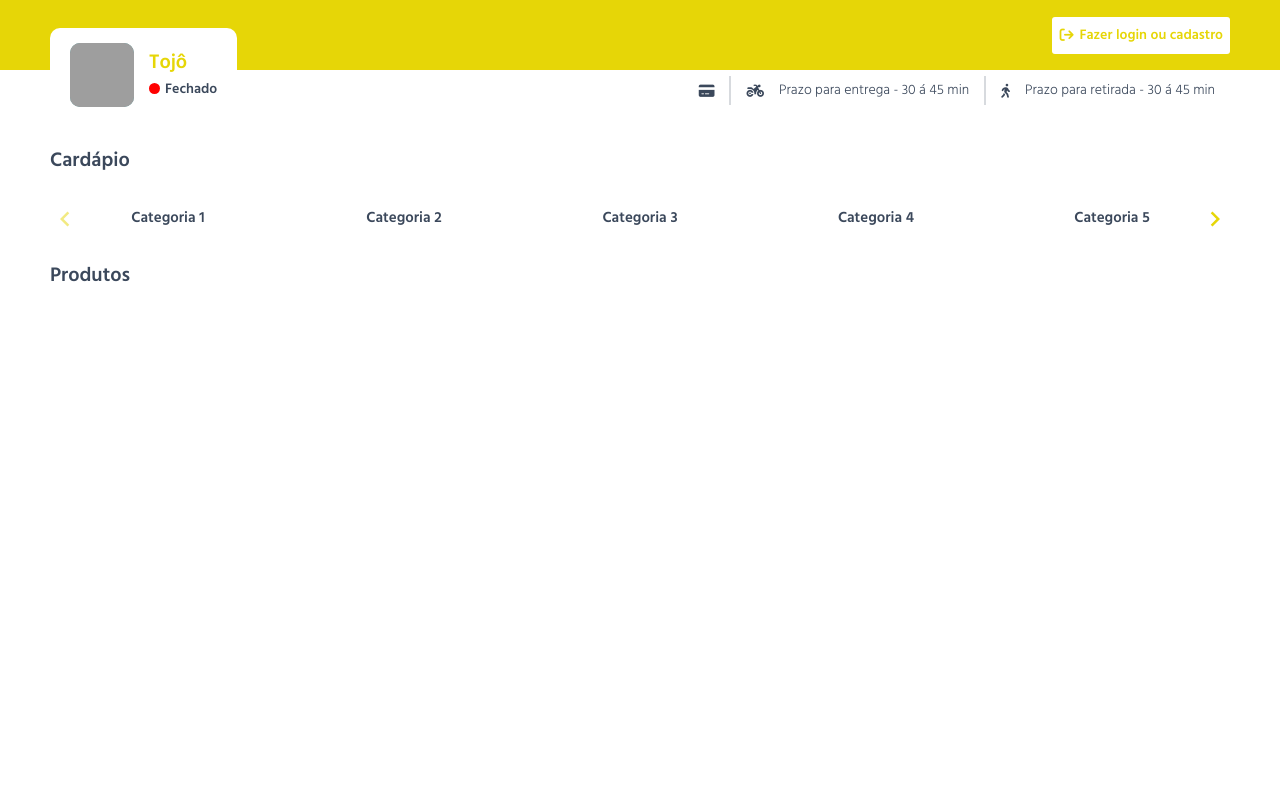
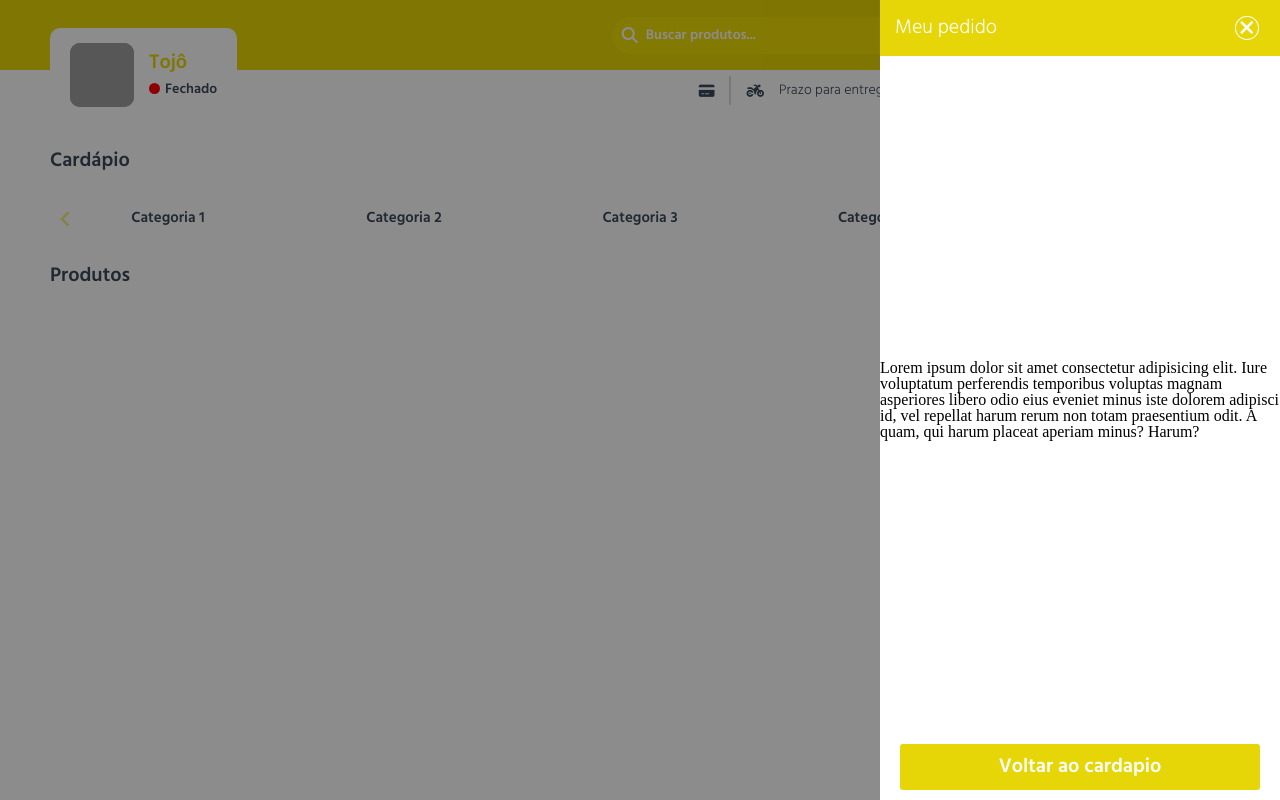
Before and after one commit to Tranivic/entregue.me-frontend, a Vue app: page /home in a window 1280 px wide. Built offline with nearby package versions, Linux system fonts and the light colour scheme; grey boxes are pictures that could not be loaded.

Commit message:
feat: side menu structure created

```diff
--- a/src/App.vue
+++ b/src/App.vue
@@ -1,5 +1,6 @@
 <template>
 <app-header></app-header>
+<side-menu></side-menu>
 <main>
     <router-view></router-view>
 </main>
@@ -7,11 +8,13 @@
 
 <script>
 import AppHeader from './layouts/AppHeader/AppHeader.vue';
+import SideMenu from './layouts/SideMenu/SideMenu.vue';
 
 export default {
     name: 'App',
     components: {
         AppHeader,
+        SideMenu,
     },
 };
 </script>
--- a/src/assets/scss/setup/_mixins.scss
+++ b/src/assets/scss/setup/_mixins.scss
@@ -24,9 +24,8 @@
 }
 
 // Buttons
-@mixin white-btn {
+@mixin btn-default {
   @include flex(center);
-  color: $main-yellow;
   padding: 0.7rem;
   cursor: pointer;
   border: none;
@@ -34,10 +33,6 @@
   font-weight: $title-weight;
   font-size: $base-font-size;
   border-radius: 0.3rem;
-  background-color: $main-white;
-  &:hover {
-    background-color: darken($main-white, 3%);
-  }
 }
 
 //Inputs
--- a/src/layouts/AppHeader/AppHeader.vue
+++ b/src/layouts/AppHeader/AppHeader.vue
@@ -3,7 +3,11 @@
     <div class="superior">
       <div class="logo-container">
         <div class="info-container">
-                <img class="logo" src="https://res.cloudinary.com/amodeliveryimgs/image/upload/w_512,h_512,c_thumb/ldzvlmdkpbzbabtxc3qb.png" alt="Logo image" />
+          <img
+            class="logo"
+            src="https://res.cloudinary.com/amodeliveryimgs/image/upload/w_512,h_512,c_thumb/ldzvlmdkpbzbabtxc3qb.png"
+            alt="Logo image"
+          />
           <div class="info">
             <h1 class="title">Tojô</h1>
             <div class="status">
@@ -14,11 +18,11 @@
         </div>
       </div>
       <div class="search-container">
-            <!-- <div class="input-container">
+        <div class="input-container">
           <i class="fa fa-search"></i>
           <input type="text" placeholder="Buscar produtos..." />
-            </div> -->
-            <!-- <div class="line-divisor"></div> -->
+        </div>
+        <div class="line-divisor"></div>
         <div class="btn-container">
           <button class="auth-btn">
             <i class="fa fa-sign-out"></i>
@@ -52,5 +56,5 @@ export default {
 </script>
 
 <style lang="scss" scoped>
-@import "./AppHeader";
+@import './AppHeader';
 </style>
--- a/src/layouts/AppHeader/_AppHeader.scss
+++ b/src/layouts/AppHeader/_AppHeader.scss
@@ -89,7 +89,7 @@ header {
         padding-left: 3rem;
 
         button {
-          @include white-btn;
+          @include btn-default;
           i {
             margin-right: 0.5rem;
           }
--- /dev/null
+++ b/src/layouts/SideMenu/SideMenu.scss
@@ -0,0 +1,56 @@
+.dark-filter {
+  background-color: rgba(0, 0, 0, 0.452);
+  position: absolute;
+  height: 100vh;
+  width: 100vw;
+  top: 0;
+  right: 0;
+  z-index: 1000;
+  display: flex;
+  justify-content: flex-end;
+  .side-menu {
+    background-color: $main-white;
+    display: flex;
+    flex-direction: column;
+    justify-content: space-between;
+    width: 40rem;
+    height: 100vh;
+    .side-menu-header {
+      font-family: $base-font-family;
+      font-size: $title-font-size;
+      background-color: $main-yellow;
+      color: $main-white;
+      display: flex;
+      justify-content: space-between;
+      align-items: center;
+      padding: $base-padding;
+      button {
+        background-color: transparent;
+        border: none;
+        cursor: pointer;
+        i {
+          color: $main-white;
+          border-radius: 90%;
+          border: $main-white solid 0.1rem;
+          font-size: 2rem;
+          padding: 0.1rem 0.5rem;
+        }
+      }
+    }
+    .side-menu-content {
+      // nothing yet
+    }
+    .side-menu-footer {
+      display: flex;
+      justify-content: center;
+      button {
+        @include btn-default;
+        font-size: $title-font-size;
+        width: 90%;
+        background-color: $main-yellow;
+        color: $main-white;
+        margin-bottom: 1rem;
+      }
+    }
+  }
+}
--- /dev/null
+++ b/src/layouts/SideMenu/SideMenu.vue
@@ -0,0 +1,26 @@
+<template>
+    <div class="dark-filter">
+        <section class="side-menu">
+        <header class="side-menu-header">
+            <h1>Meu pedido</h1>
+            <button>
+                <i class="fa-solid fa-close"></i>
+            </button>
+        </header>
+        <main class="side-menu-content">
+        <p>Lorem ipsum dolor sit amet consectetur adipisicing elit. Iure voluptatum perferendis temporibus voluptas magnam asperiores libero odio eius eveniet minus iste dolorem adipisci id, vel repellat harum rerum non totam praesentium odit. A quam, qui harum placeat aperiam minus? Harum?</p>
+        </main>
+        <footer class="side-menu-footer">
+            <button>Voltar ao cardapio</button>
+        </footer>
+    </section>
+    </div>
+</template>
+<script>
+export default {
+
+}
+</script>
+<style lang="scss">
+    @import './SideMenu';
+</style>
```
Lines whose indentation alone changed are shown as unchanged.
